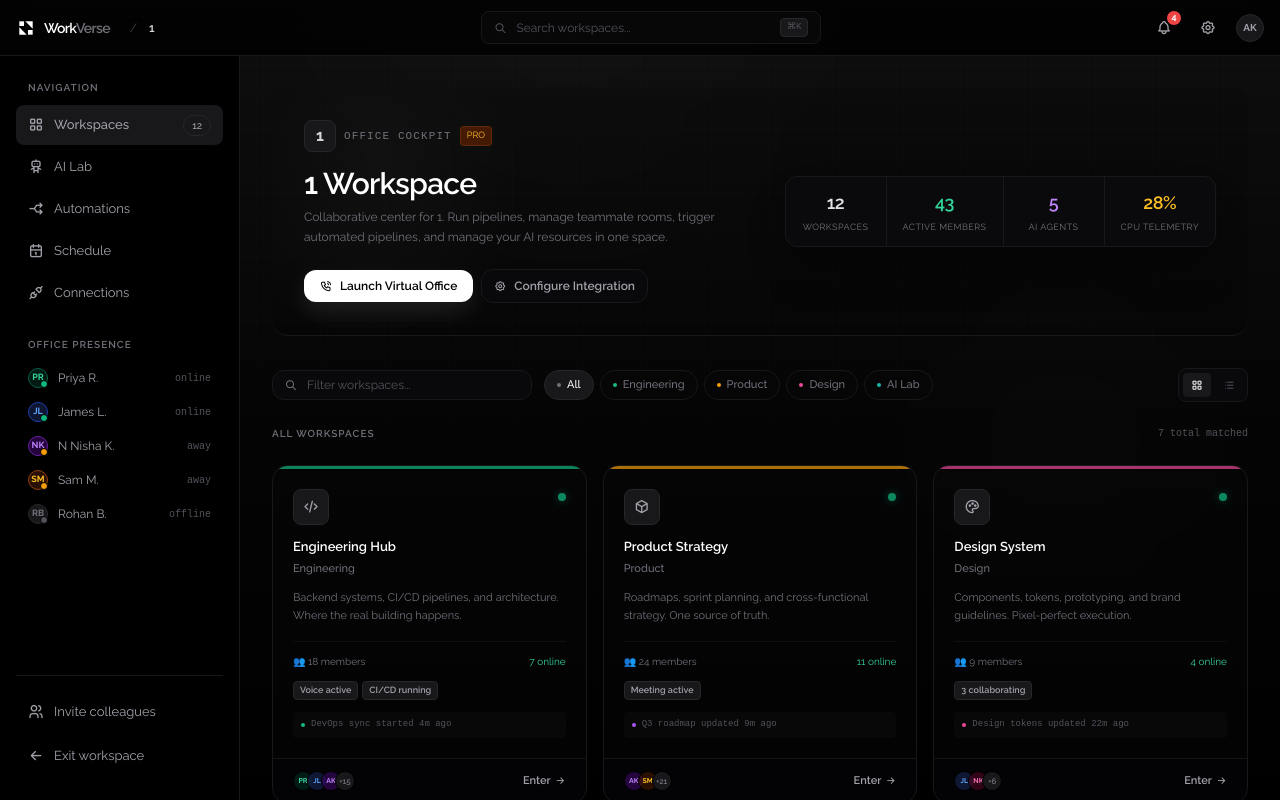
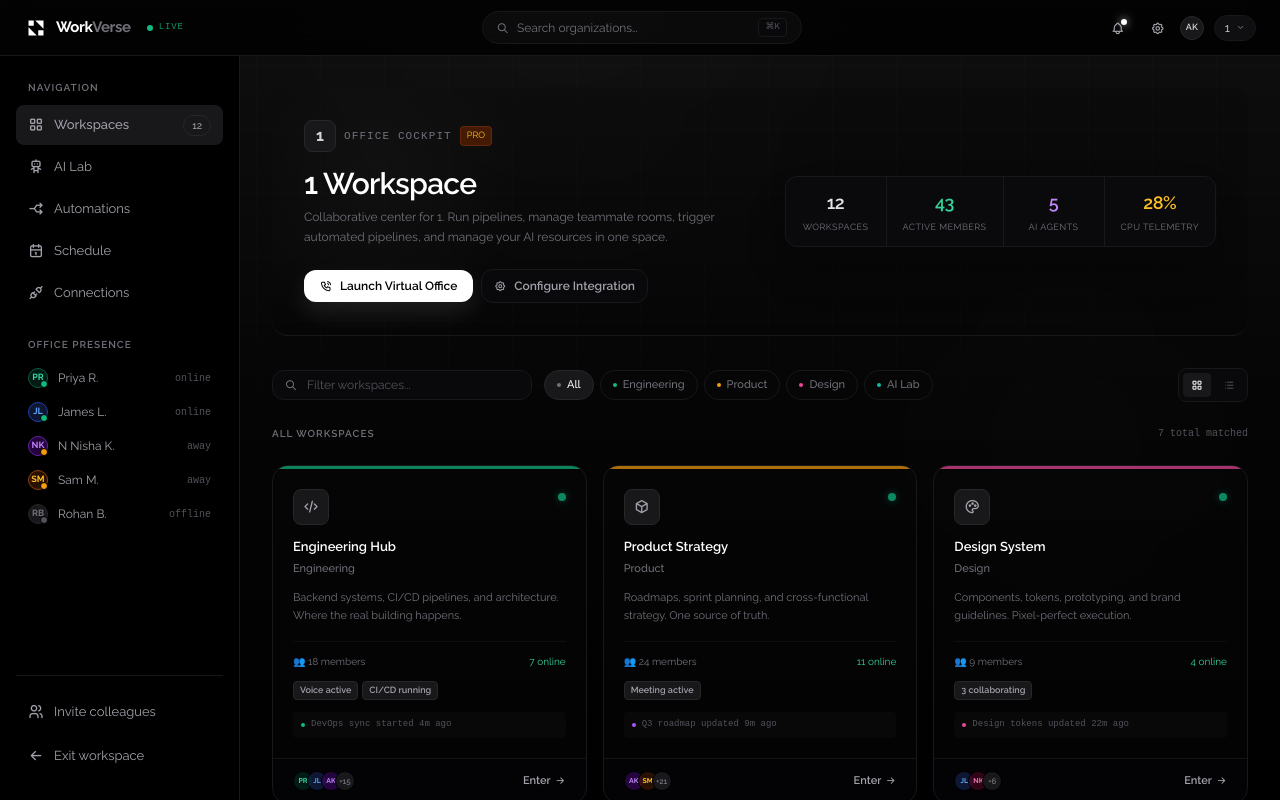
Before and after one commit to Arav-Menon/WorkVerse, a Next.js app in the folder apps/web/: page /workspace/1 in a window 1280 px wide. Built offline with nearby package versions, Linux system fonts and the light colour scheme.

Commit message:
feat: implement user authentication flow, add organization invite functionality, and integrate API layers for user, organization, and invite management

```diff
--- a/apps/web/app/workspace/[workspaceName]/page.tsx
+++ b/apps/web/app/workspace/[workspaceName]/page.tsx
@@ -1,7 +1,7 @@
 "use client";
 
 import React, { use, useState } from "react";
-import OrgNavbar from "../components/OrgNavbar";
+import AppNavbar from "@/components/shared/AppNavbar";
 import OrgSidebar from "../components/OrgSidebar";
 import OrgHeroSection from "../components/OrgHeroSection";
 import WorkspacesGrid from "../components/WorkspacesGrid";
@@ -20,6 +20,7 @@ export default function OrgPage({ params }: PageProps) {
   // Layout States
   const [sidebarOpen, setSidebarOpen] = useState(false);
   const [activeSection, setActiveSection] = useState("Workspaces");
+  const [switcherOpen, setSwitcherOpen] = useState(false);
 
   // Search & Modal States
   const [searchOpen, setSearchOpen] = useState(false);
@@ -57,10 +58,14 @@ export default function OrgPage({ params }: PageProps) {
       </div>
 
       {/* Header navbar overlay */}
-      <OrgNavbar
-        orgName={workspace}
+      <AppNavbar
+        currentWorkspace={workspace}
+        switcherOpen={switcherOpen}
+        setSwitcherOpen={setSwitcherOpen}
+        onWorkspaceChange={() => {}}
         onSearchClick={() => setSearchOpen(true)}
-        onMenuClick={() => setSidebarOpen(true)}
+        setSidebarOpen={setSidebarOpen}
+        breadcrumb={workspace}
       />
 
       {/* Content wrapper splitting Sidebar, Dashboard, and Right panel */}
```
